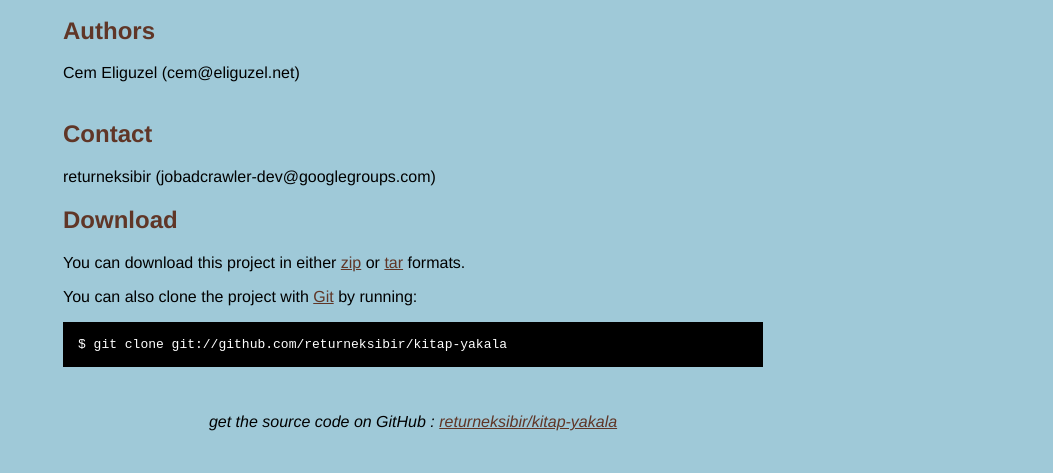
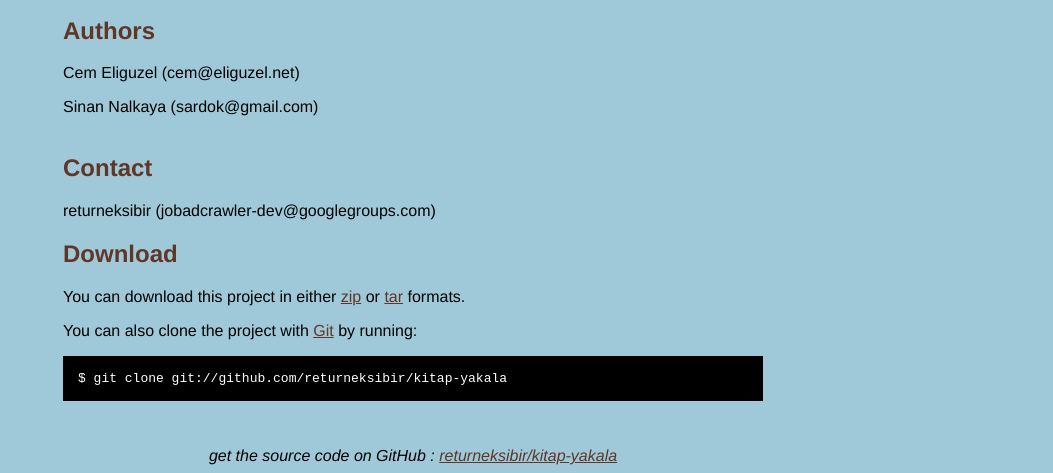
Before and after one commit to returneksibir/kitap-yakala, a plain HTML site: page index.html in a window 1280 px wide. Shown: the part 332-805 px from the top of the page, without its empty margins (227-1280 px from the left). Drawn offline with Linux system fonts and the light colour scheme.

Commit message:
Added Sinan to the developer list

```diff
--- a/index.html
+++ b/index.html
@@ -52,7 +52,8 @@
     <h2>Dependencies</h2>
 <p>yakala framework</p>
 <h2>Authors</h2>
-<p>Cem Eliguzel (cem@eliguzel.net)
+<p>Cem Eliguzel  (cem@eliguzel.net)
+<p>Sinan Nalkaya (sardok@gmail.com)
 <br/>
 <br/>      </p>
 <h2>Contact</h2>
```
